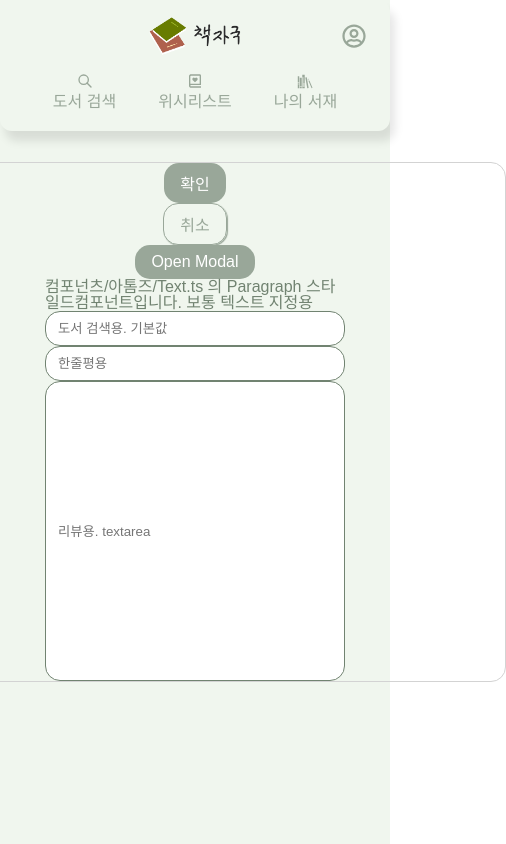
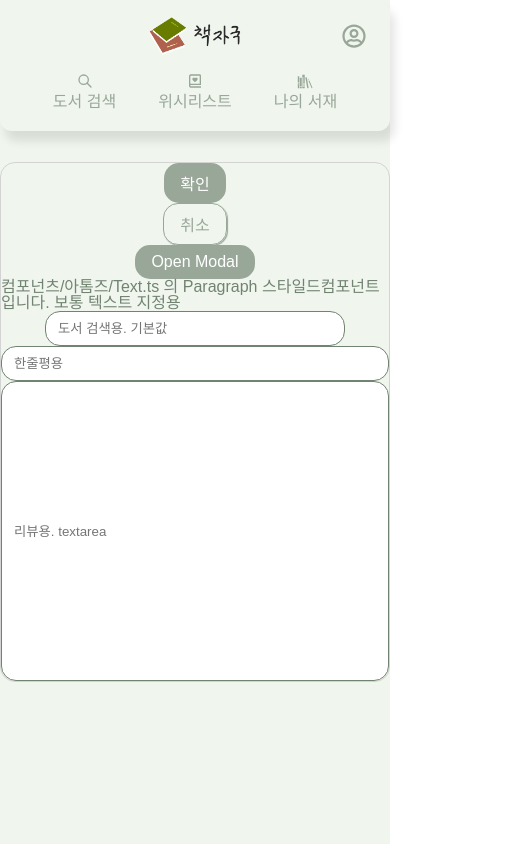
Before and after one commit to NeckSlicers/bookJagook, a React (Create React App) app in the folder client/: page / in a window 390 px wide. Shown: the whole page, 506 px wide, since content can reach past the window. Built offline with nearby package versions, Linux system fonts and the light colour scheme.

Commit message:
design: "components/index.ts - Container 영역 반응형 추가, Modal import/export 문 추가"

```diff
--- a/client/src/components/index.ts
+++ b/client/src/components/index.ts
@@ -7,9 +7,10 @@ import { Paragraph } from './atoms/Text';
 import { Input } from './atoms/Input';
 // molecules
 import { Header } from './molecules/Header';
+import { Modal } from './molecules';
 
 // 전체 export
-export { Button, Input, Paragraph, Header };
+export { Button, Input, Paragraph, Header, Modal };
 
 export const Layout = styled.div`
   width: 100%;
@@ -30,4 +31,8 @@ export const Container = styled.div`
   max-width: 1330px;
   padding: 0 160px;
   border-radius: ${THEME.RADIUS};
+
+  @media screen and (max-width: 479px) {
+    padding: 0;
+  }
 `;
```
